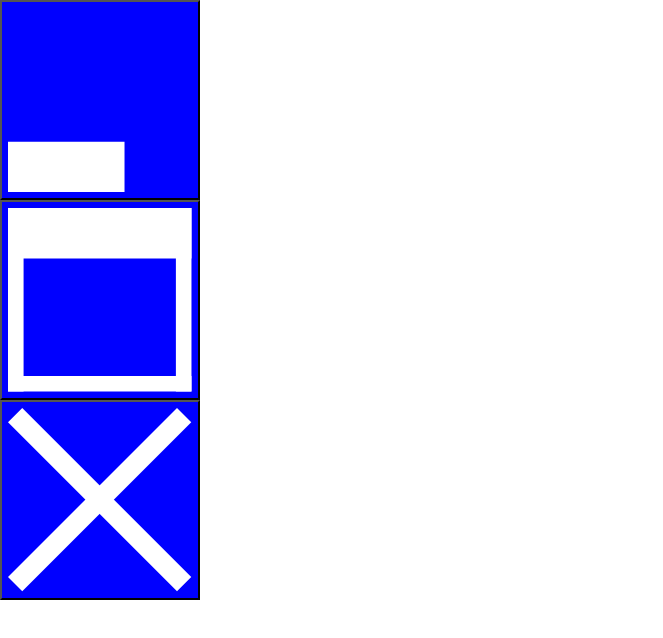
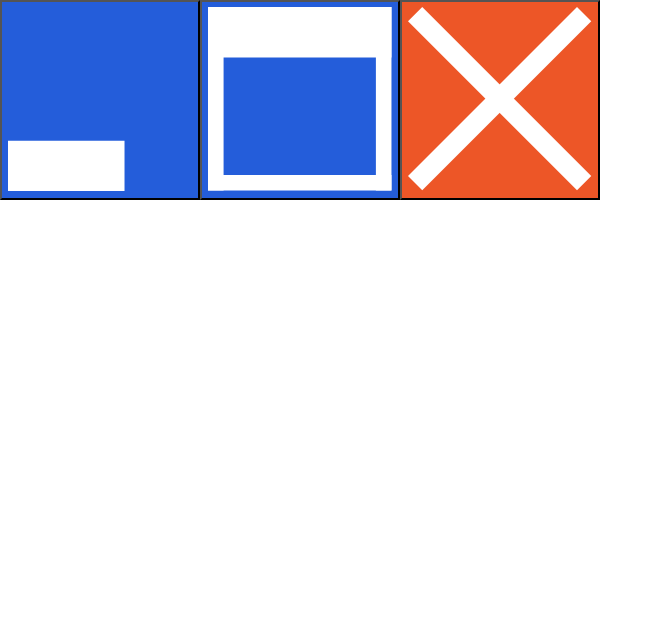
Before and after one commit to shishaltojo/im-feeling-lucky, a React (Create React App) app: page / in a window 1280 px wide. Shown: the top 638 px of the page, without its empty margins (0-663 px from the left). Built offline with nearby package versions, Linux system fonts and the light colour scheme.

Commit message:
Added color to TopBar buttons

```diff
--- a/src/components/TopBar/index.js
+++ b/src/components/TopBar/index.js
@@ -1,5 +1,7 @@
 import React from 'react';
 import styled from 'styled-components';
+
+import theme from '../../utils/theme';
 
 // Assets
 import minimize from '../../assets/minimize.svg';
@@ -8,13 +10,17 @@ import close from '../../assets/close.svg';
 
 const StyledComponent = styled.div`
   button {
-    background-color: blue;
     width: 200px;
     height: 200px;
+  }
 
-    display: flex;
-    justify-content: center;
-    align-items: center;
+  #minimize-button,
+  #maximize-button {
+    background-color: ${theme.palette.primary.main};
+  }
+
+  #close-button {
+    background-color: ${theme.palette.error.main};
   }
 `;
 
--- /dev/null
+++ b/src/utils/theme.js
@@ -0,0 +1,12 @@
+const theme = {
+  palette: {
+    primary: {
+      main: '#245DDA',
+    },
+    error: {
+      main: '#ED5627',
+    }
+  },
+};
+
+export default theme;
```
